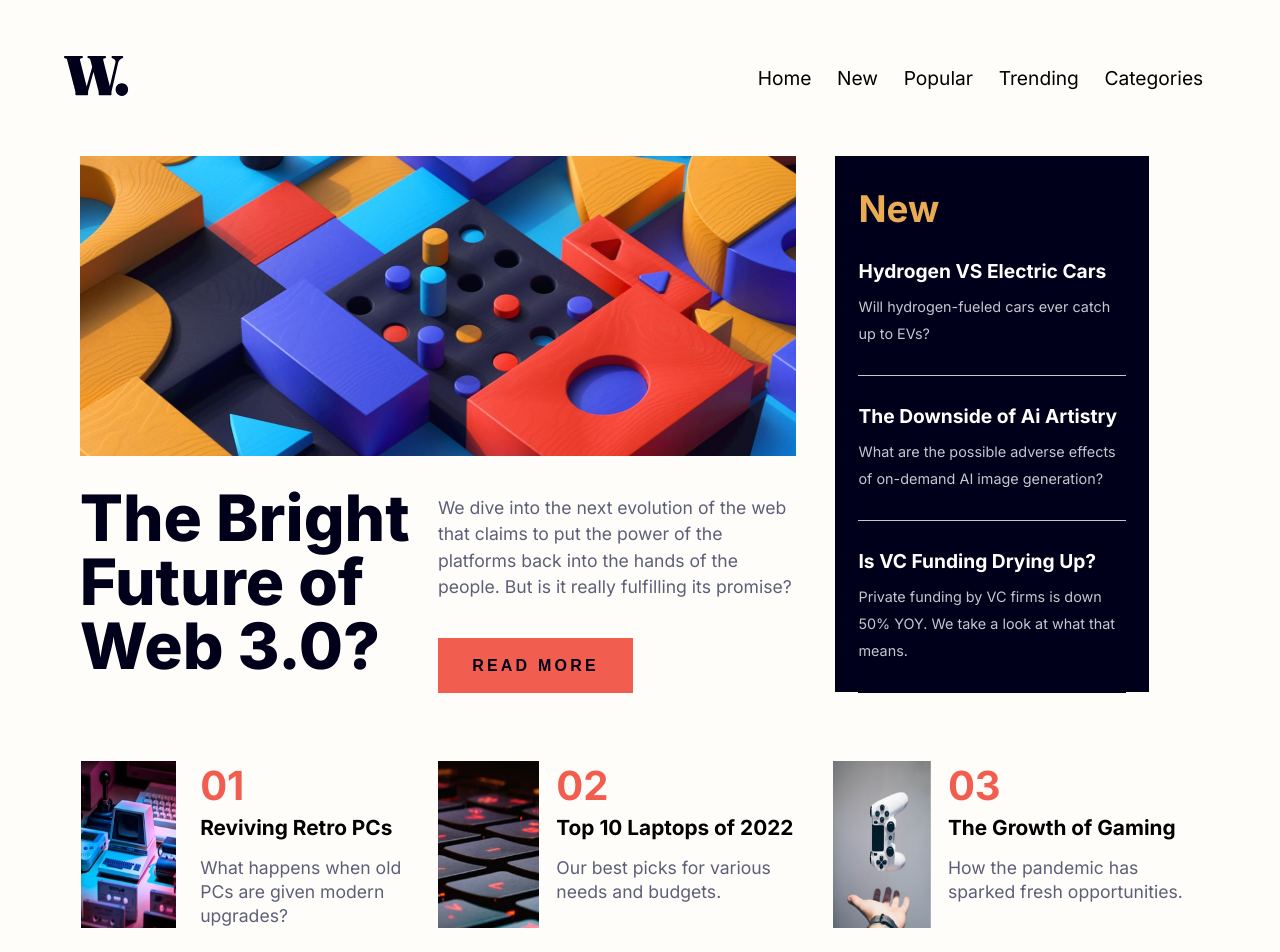
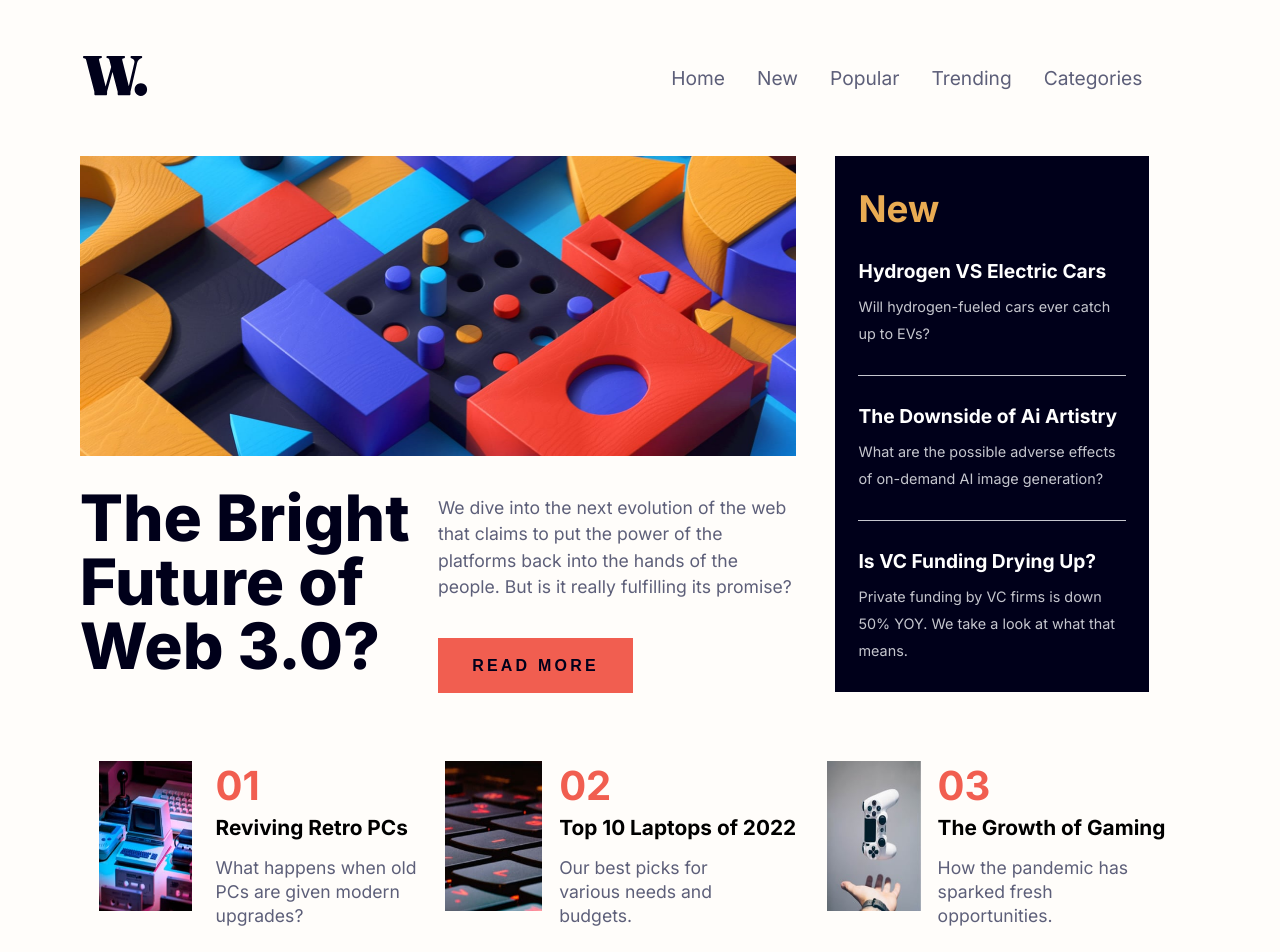
Before and after one commit to Luendel/news-home-page, an Angular app: page / in a window 1280 px wide. Shown: the top 952 px of the page. Built offline with nearby package versions, Linux system fonts and the light colour scheme.

Commit message:
modified:   src/components/hero-section/hero-section.component.css modified:   src/components/navbar/navbar.component.css modified:   src/components/new-section/section.component.css modified:   src/components/popular/popular.component.css

```diff
--- a/src/components/hero-section/hero-section.component.css
+++ b/src/components/hero-section/hero-section.component.css
@@ -74,6 +74,7 @@ section button:hover {
 
 @media (min-width:1000px) {
     section{
+        max-width: 850px;
         margin-right: 0;
         display: grid;
         grid-template-columns: 1fr 1fr;
--- a/src/components/navbar/navbar.component.css
+++ b/src/components/navbar/navbar.component.css
@@ -52,8 +52,23 @@ header nav .nav-list-desktop li:hover a {
     }
 
     header nav .nav-list-desktop li a {
-        color: black;
+        color: hsl(236, 13%, 42%);
         text-decoration: none;
         font-size: 1.2rem;
     }
 }
+
+@media (min-width:1000px) {
+    header {
+        width: 87%;
+        max-width: 1248px;
+    }
+
+    header nav .nav-list-desktop {
+        margin-right: 2.4rem;
+    }
+
+    header nav .nav-list-desktop li {
+        padding: 0 1rem;
+    }
+}
--- a/src/components/new-section/section.component.css
+++ b/src/components/new-section/section.component.css
@@ -74,7 +74,10 @@ section ul li p {
 @media (min-width:1000px) {
     section {
         width: 65%;
+        max-width: 400px;
         height: 33.5rem;
+        max-height: 100%;
+        overflow: scroll;
         margin-left: 8%;
         margin-top: 0;
         padding-top: 1.9rem;
--- a/src/components/popular/popular.component.css
+++ b/src/components/popular/popular.component.css
@@ -100,6 +100,8 @@ section .popular-list .popular-list-item ul li p {
     section {
         display: grid;
         grid-template-columns: 1fr;
+        width: 87%;
+        max-width: 1285px;
     }
 
     section .popular-list {
@@ -110,6 +112,7 @@ section .popular-list .popular-list-item ul li p {
     section .popular-list .popular-list-item .img.retro {
         width: 85%;
         height: 100%;
+        max-height: 150px;
         justify-self: end;
         align-self: baseline;
     }
@@ -117,6 +120,7 @@ section .popular-list .popular-list-item ul li p {
     section .popular-list .popular-list-item .img.laptop {
         width: 85%;
         height: 100%;
+        max-height: 150px;
         justify-self: start;
         align-self: baseline;
     }
@@ -124,6 +128,7 @@ section .popular-list .popular-list-item ul li p {
     section .popular-list .popular-list-item .img.gaming {
         width: 85%;
         height: 100%;
+        max-height: 150px;
         justify-self: start;
         align-self: baseline;
     }
```
